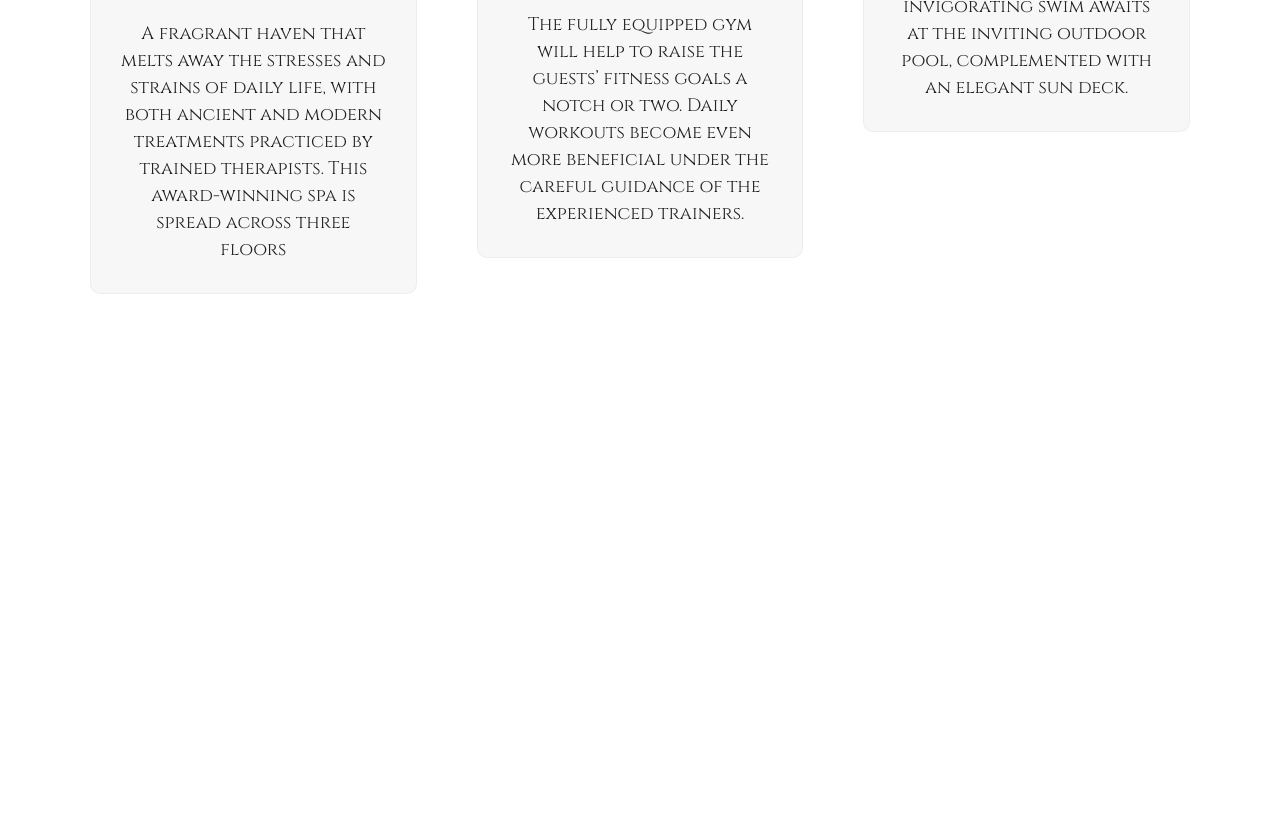
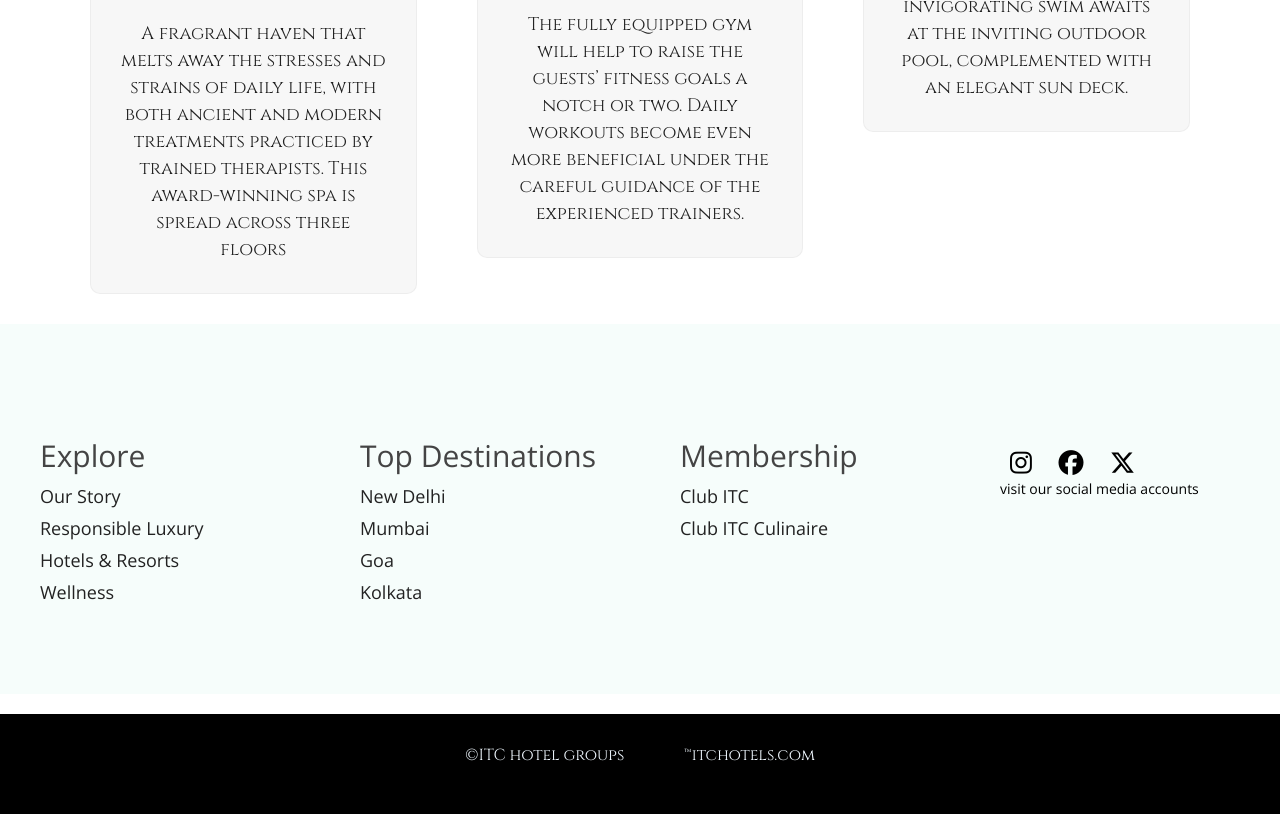
Before and after one commit to ashwinikr1123/itcmaurya.com, a plain HTML site: page index.html in a window 1280 px wide. Shown: the part 5610-6424 px from the top of the page. Before the commit the page ends 5924 px from the top, so only its background shows below. Drawn offline with nearby package versions, Linux system fonts and the light colour scheme.

Commit message:
created footer and added css

```diff
--- a/css/footer.css
+++ b/css/footer.css
@@ -0,0 +1,69 @@
+@import url('https://fonts.googleapis.com/css2?family=Cinzel:wght@400;500;600&family=Open+Sans:wght@300;400&display=swap');
+.whole-box {
+  font-family: 'Open Sans', sans-serif;
+  display: flex;
+  flex-direction: column;
+  justify-content: center;
+  height: 370px;
+  background: #e9faf565;
+  margin-top: 10px;
+}
+.whole-box .column-box {
+  display: flex;
+  flex-direction: row;
+  justify-content: center;
+  align-items: center;
+  height: 40%;
+}
+.column-box .box {
+  width: 25%;
+  height: 100%;
+  margin: 0 20px;
+  padding: 0 20px;
+  /* text-align: center; */
+}
+.column-box .box h3 {
+  color: #444;
+  font-size: 30px;
+  font-weight: normal;
+}
+.column-box ul {
+  list-style: none;
+  /* margin: 40px 0; */
+}
+.column-box ul li {
+  margin-top: 8px;
+}
+.column-box .box a {
+  color: #222;
+  font-weight: 400;
+}
+.column-box .box-4 {
+  display: flex;
+  flex-direction: column;
+  align-items: flex-start;
+  justify-content: flex-start;
+}
+.column-box .box-4 .icons {
+  margin: 10px 0 0 10px;
+  /* padding-right: 20px; */
+  font-size: 25px;
+}
+.column-box .box-4 .fa-brands {
+  padding-right: 20px;
+}
+.txt {
+  font-size: 14px;
+}
+.row-box {
+  background: black;
+  height: 100px;
+  margin-top: 20px;
+  display: flex;
+  justify-content: center;
+}
+.row-box p {
+  color: aliceblue;
+  display: inline;
+  margin: 30px;
+}
--- a/css/main.css
+++ /dev/null
@@ -1,126 +0,0 @@
-@import url('https://fonts.googleapis.com/css2?family=Cinzel:wght@400;500;600&family=Open+Sans:wght@300;400&display=swap');
-/* Reset styles */
-* {
-  box-sizing: border-box;
-  margin: 0;
-  padding: 0;
-}
-
-/* Body styles */
-body {
-  font-family: 'Cinzel', serif;
-}
-
-/* Navigation styles */
-.hero .navbar {
-  display: flex;
-  justify-content: space-between;
-  align-items: center;
-  height: 100px;
-  width: 100%;
-  margin: 0;
-  background: #994c4c81;
-  position: fixed;
-}
-
-.navbar .logo {
-  color: #fff;
-  margin-left: 80px;
-}
-
-.navbar ul {
-  display: flex;
-  margin-right: 30px;
-}
-
-.navbar ul li {
-  list-style: none;
-  padding: 30px;
-}
-
-/* Container styles */
-.container {
-  margin: 0 100px;
-}
-
-/* Info-content styles */
-.info-content {
-  height: 700px;
-  background-color: #fff;
-}
-
-.heading {
-  padding: 50px;
-  text-align: center;
-  font-size: 38px;
-  font-weight: normal;
-  color: #444;
-}
-
-.wide-card {
-  display: flex;
-  justify-content: center;
-  align-items: center;
-  padding: 40px;
-  margin: 0 100px;
-  background-color: #eeeeee60;
-}
-
-.text-content {
-  line-height: 1.5em;
-  width: 100%;
-  min-height: 100%;
-  padding: 0 100px;
-  text-align: center;
-}
-
-.image-content img {
-  display: block;
-  width: 100%;
-  min-height: 100%;
-  text-align: center;
-  border-radius: 15px;
-}
-
-/* Banquet-area styles */
-.banquet-area .container {
-  margin: 0;
-  width: 100%;
-}
-
-/* Card-area styles */
-.card-area {
-  margin: 20px 200px;
-}
-
-.cards {
-  border: 1px solid #4444440e;
-  display: flex;
-  margin: 30px 0;
-  background: #eeeeee60;
-}
-
-.cards .card-text-area,
-.cards .card-image-area {
-  width: 50%;
-  text-align: center;
-  padding: 80px;
-}
-
-.cards .card-text-area h3 {
-  padding-bottom: 30px;
-  font-size: 35px;
-  font-weight: 400;
-  color: #222;
-}
-
-.cards .card-text-area p {
-  color: #444;
-  font-weight: 500;
-  line-height: 1.5em;
-}
-
-.cards .card-image-area img {
-  width: 100%;
-  border-radius: 20px;
-}
--- a/index.html
+++ b/index.html
@@ -9,6 +9,7 @@
     ></script>
     <link rel="stylesheet" href="css/style.css" />
     <link rel="stylesheet" href="css/wellbeing.css" />
+    <link rel="stylesheet" href="css/footer.css" />
     <link rel="shortcut icon" href="favicon/favicon.ico" type="image/x-icon" />
     <title>ITC Maurya | www.itchotels.com</title>
   </head>
@@ -169,14 +170,53 @@
           </p>
         </div>
       </div>
-      <footer id="footer" class="footer-area">
-        <div class="whole-box">
-          <div class="box1"></div>
-          <div class="box2"></div>
-          <div class="box3"></div>
-          <div class="box4"></div>
+    </section>
+    <footer id="footer" class="footer-area">
+      <div class="whole-box">
+        <div class="column-box">
+          <div class="box">
+            <h3>Explore</h3>
+            <ul>
+              <li><a href="#">Our Story</a></li>
+              <li><a href="#">Responsible Luxury</a></li>
+              <li><a href="#">Hotels & Resorts</a></li>
+
+              <li><a href="#">Wellness</a></li>
+            </ul>
+          </div>
+
+          <div class="box">
+            <h3>Top Destinations</h3>
+            <ul>
+              <li><a href="#">New Delhi</a></li>
+              <li><a href="#">Mumbai</a></li>
+              <li><a href="#">Goa</a></li>
+              <li><a href="#">Kolkata</a></li>
+            </ul>
+          </div>
+          <div class="box">
+            <h3>Membership</h3>
+            <ul>
+              <li><a href="#">Club ITC</a></li>
+              <li><a href="#">Club ITC Culinaire</a></li>
+            </ul>
+          </div>
+          <div class="box box-4">
+            <div class="icons">
+              <i class="fa-brands fa-instagram"></i>
+              <i class="fa-brands fa-facebook"></i>
+              <i class="fa-brands fa-x-twitter"></i>
+            </div>
+            <div class="txt">
+              <p>visit our social media accounts</p>
+            </div>
+          </div>
         </div>
-      </footer>
-    </section>
+      </div>
+      <div class="row-box">
+        <p>&copy;ITC hotel groups</p>
+        <p>&trade;itchotels.com</p>
+      </div>
+    </footer>
   </body>
 </html>
```
